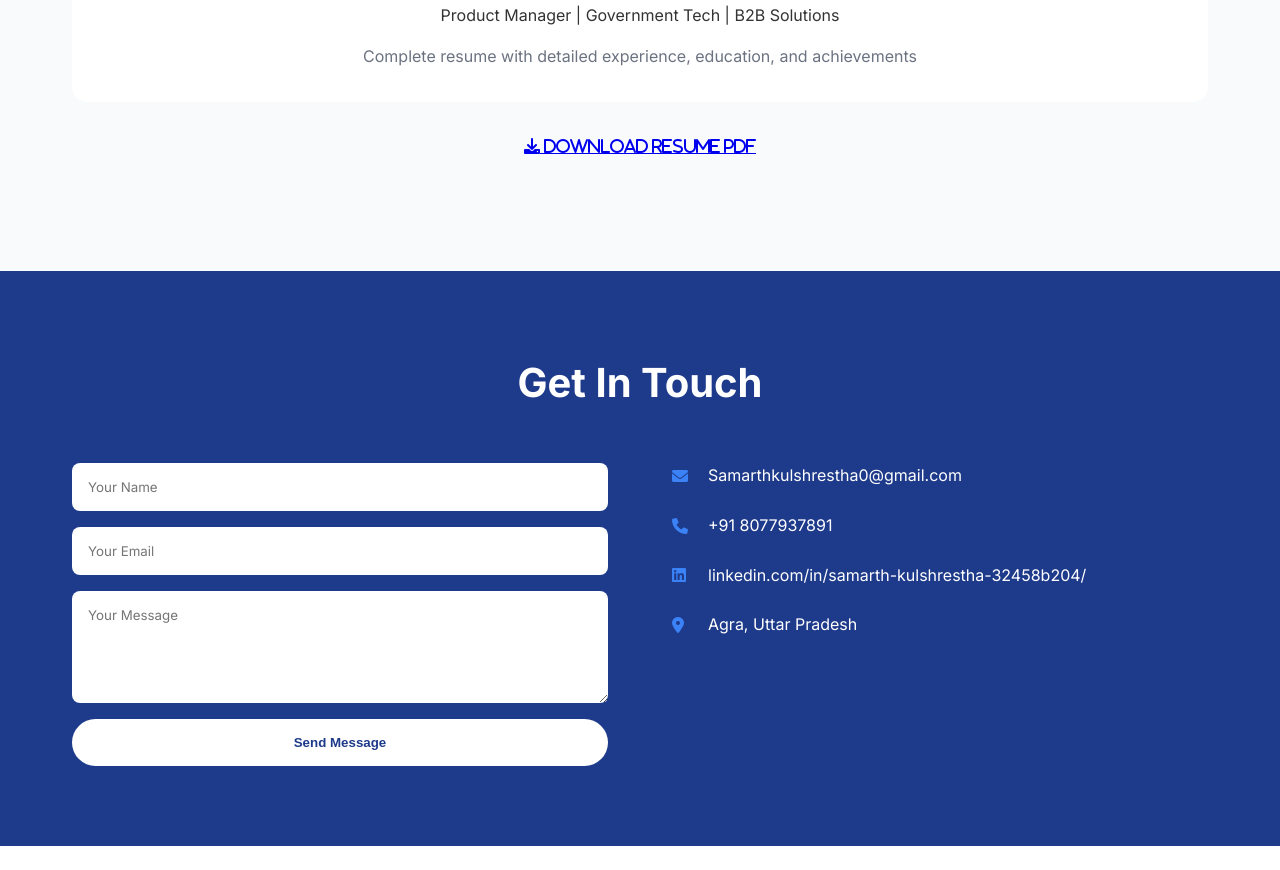
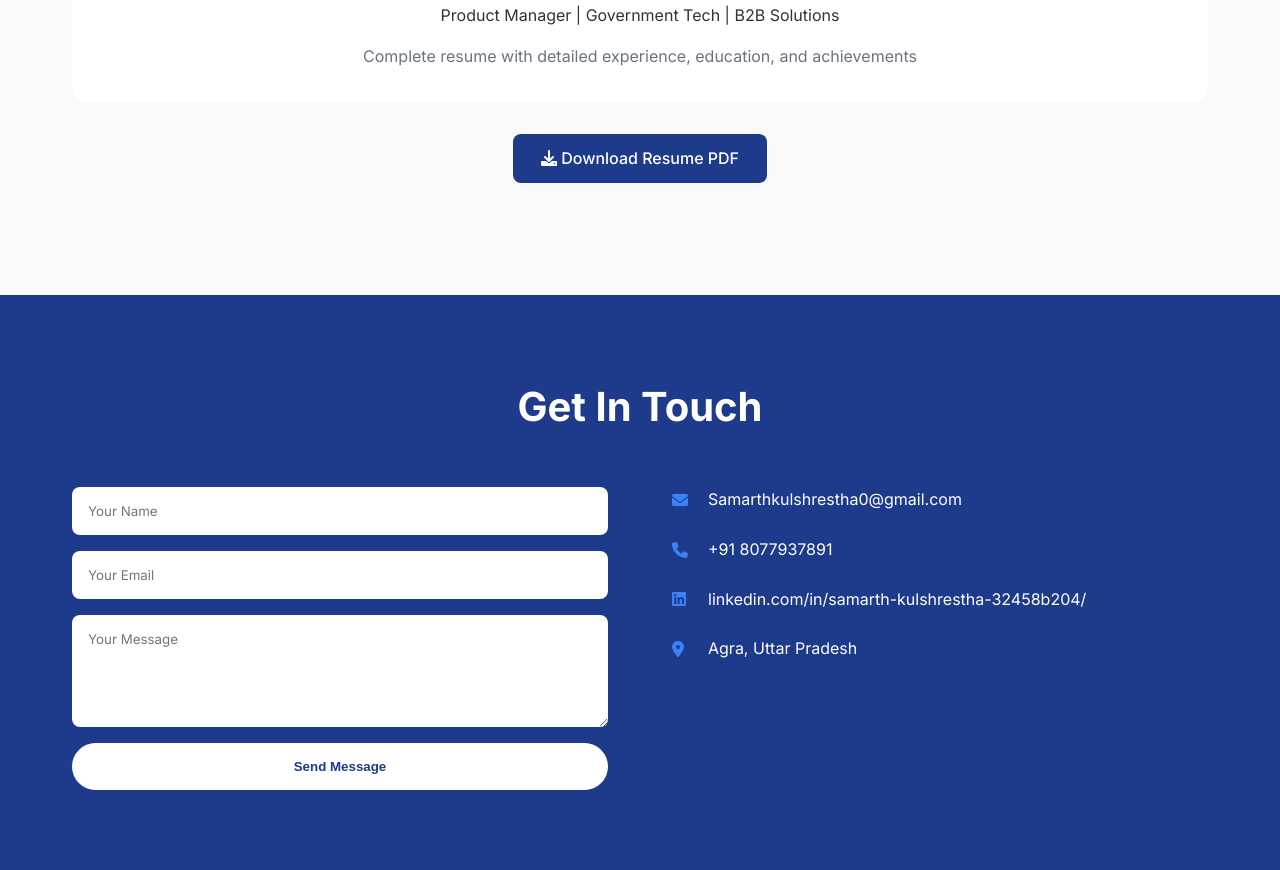
Before and after one commit to Kulshrestha1997/Samarth-Kulshrestha-Portfolio, a plain HTML site: page index.html in a window 1280 px wide. Shown: the part 5312-6182 px from the top of the page. Before the commit the page ends 6158 px from the top, so only its background shows below. Drawn offline with Linux system fonts and the light colour scheme.

Commit message:
Update index.html

```diff
--- a/index.html
+++ b/index.html
@@ -775,11 +775,17 @@
                 <p style="margin-bottom: 1rem;">Product Manager | Government Tech | B2B Solutions</p>
                 <p style="color: #6b7280;">Complete resume with detailed experience, education, and achievements</p>
             </div>
-            <div class="resume-download">
-                <a href="https://drive.usercontent.google.com/u/0/uc?id=10cTvAV9CEeLhhFYKSKqhrhu22gdpKAmW&export=download>
-                    <i class="fas fa-download"></i> Download Resume PDF
-                </a>
-            </div>
+            <div class="resume-download" style="text-align:center; margin-top: 1rem;">
+  <a
+    href="https://drive.usercontent.google.com/u/0/uc?id=10cTvAV9CEeLhhFYKSKqhrhu22gdpKAmW&export=download"
+    class="btn"
+    style="display:inline-block; padding: 12px 28px; background: #1e3a8a; color: #fff; border-radius: 8px; text-decoration: none; font-weight: 500; font-size: 1rem; transition: background 0.3s;"
+    download
+  >
+    <i class="fas fa-download"></i> Download Resume PDF
+  </a>
+</div>
+
         </div>
     </section>
 
```
